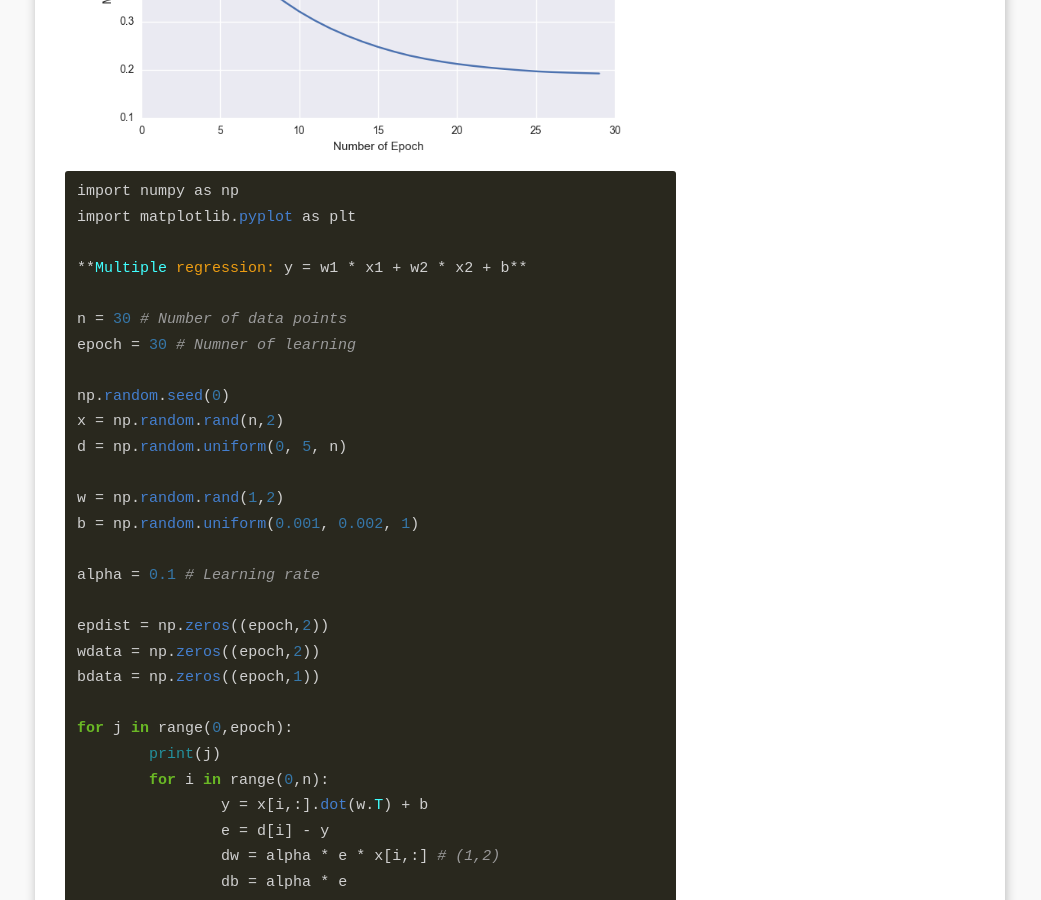
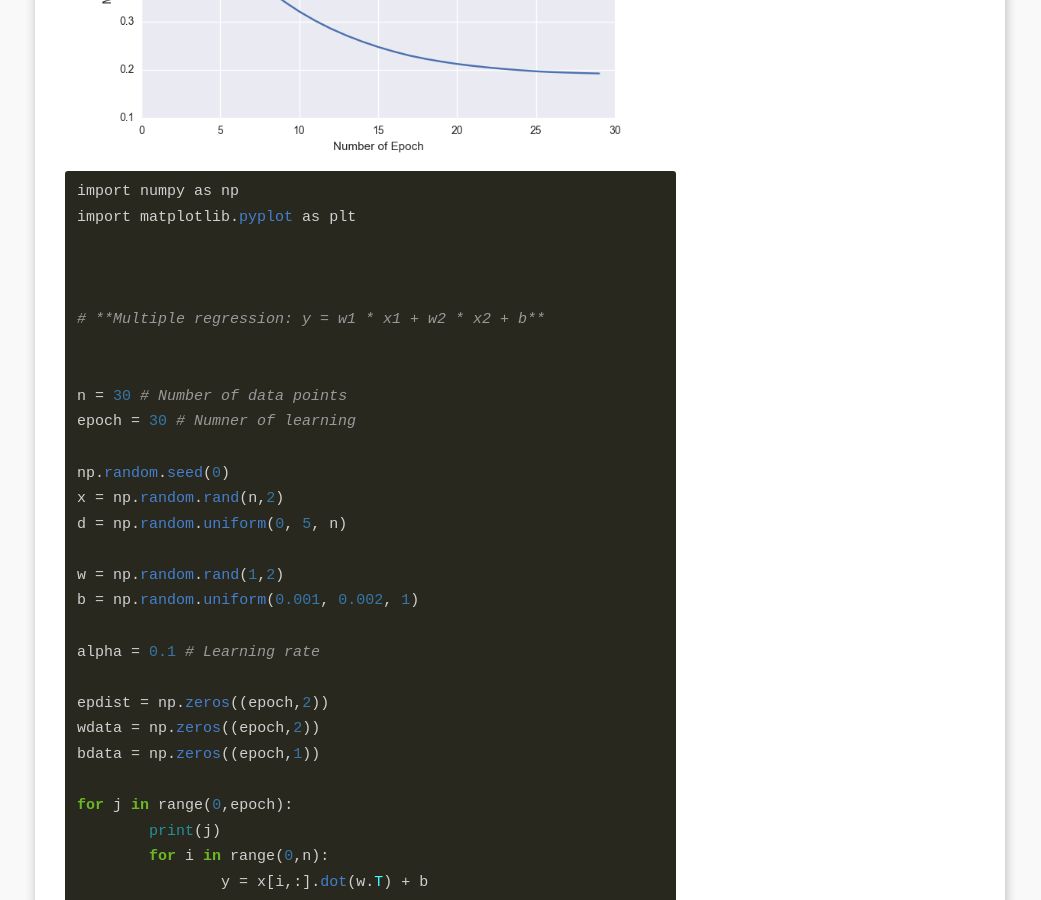
Before and after one commit to wonik/wonikjang.github.io, a Jekyll site: the page built from _posts/2017-04-30-stat_vs_cs.md, in a window 1280 px wide and 900 px high, scrolled down 1826 px. Shown: the whole window, without its empty margins (120-1161 px from the left). Built offline with Jekyll 4.4.1, drawn with Linux system fonts in a browser that asks for light colours; nearby versions of some CDN libraries; comment, search, counter and statistics services are not loaded.

```diff
--- a/_posts/2017-04-30-stat_vs_cs.md
+++ b/_posts/2017-04-30-stat_vs_cs.md
@@ -51,7 +51,10 @@ When a = 0.1 and x, y are given, below table shows the procedure of updating par
 import numpy as np
 import matplotlib.pyplot as plt
 
-**Multiple regression: y = w1 * x1 + w2 * x2 + b**
+
+
+# **Multiple regression: y = w1 * x1 + w2 * x2 + b**
+
 
 n = 30 # Number of data points
 epoch = 30 # Numner of learning
```
